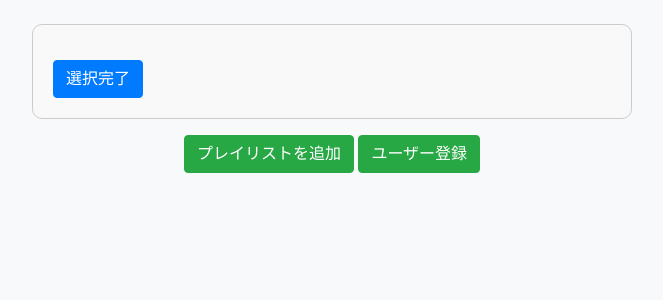
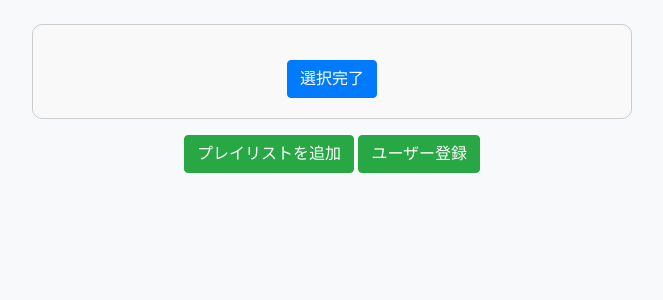
Before and after one commit to Chame02/karakuto2, a Flask app: page / in a window 1280 px wide. Shown: the part 202-502 px from the top of the page, without its empty margins (308-971 px from the left). Run offline with Flask 3, Linux system fonts and the light colour scheme; data that the repository does not hold is empty; some libraries are stand-ins or nearby versions.

Commit message:
ラジオボタンの変更

```diff
--- a/templates/base.html
+++ b/templates/base.html
@@ -21,9 +21,18 @@
         .form-group {
             margin-bottom: 15px;
         }
+        .form{
+            text-align: center;
+        }
+        .form-check-input{
+            display: none;
+        }
         label {
             display: block;
             margin-bottom: 5px;
+        }
+        input:checked + label {
+            background-color: #CEF6F5;
         }
         input[type="text"] {
             width: 100%;
--- a/templates/index.html
+++ b/templates/index.html
@@ -4,6 +4,7 @@
 {% block content %}
 <!-- ラジオボタン表示 -->
 <form id="playlistForm" class="mt-4">
+    <div class="form">
     <div class="form-group">
         {% for playlist in playlists_name %}
             <div class="form-check">
@@ -15,6 +16,7 @@
         {% endfor %}
     </div>
     <button type="submit" class="btn btn-primary">選択完了</button>
+    </div>
 </form>
 
 <div class="huge_button">
```
